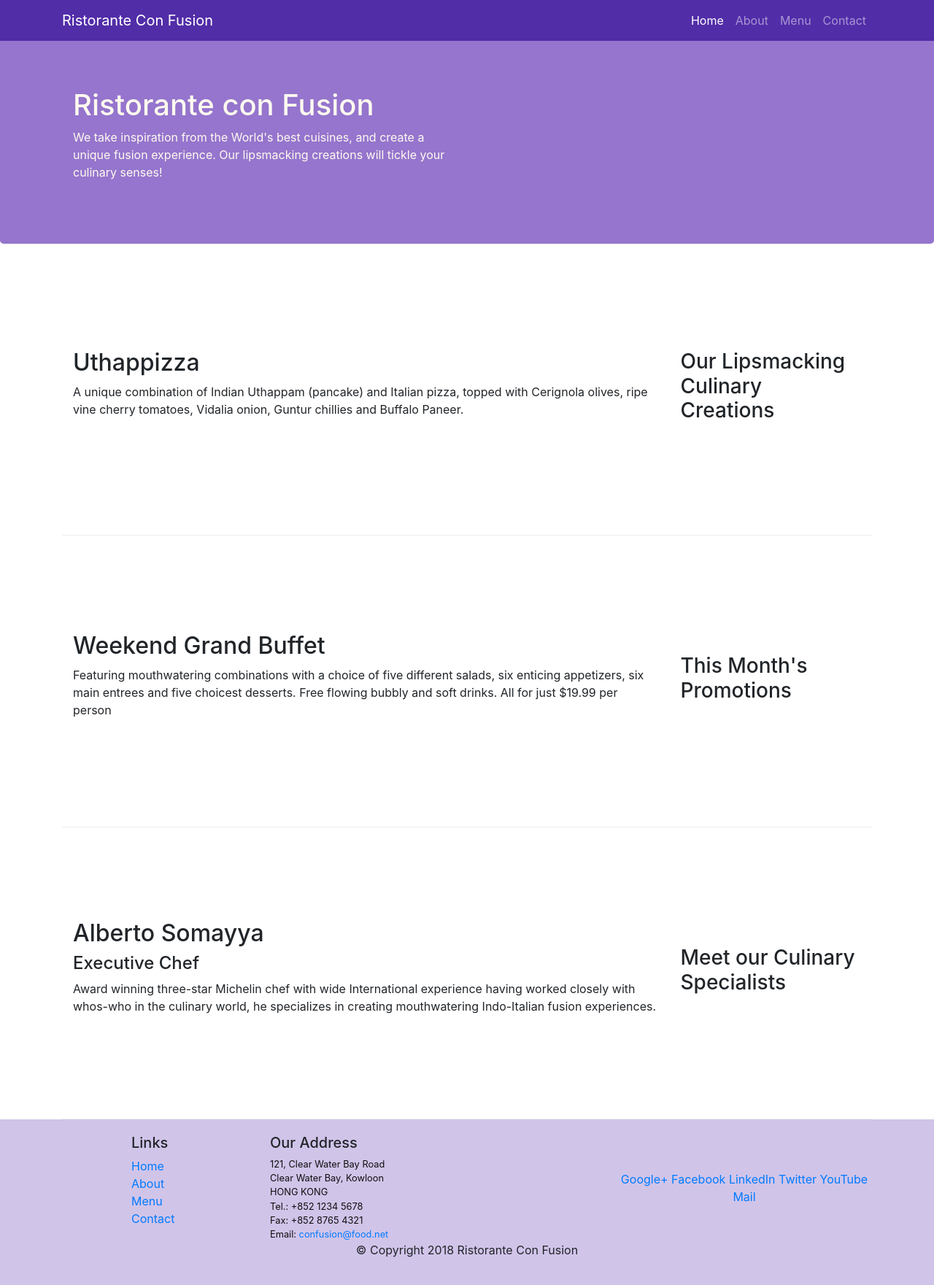
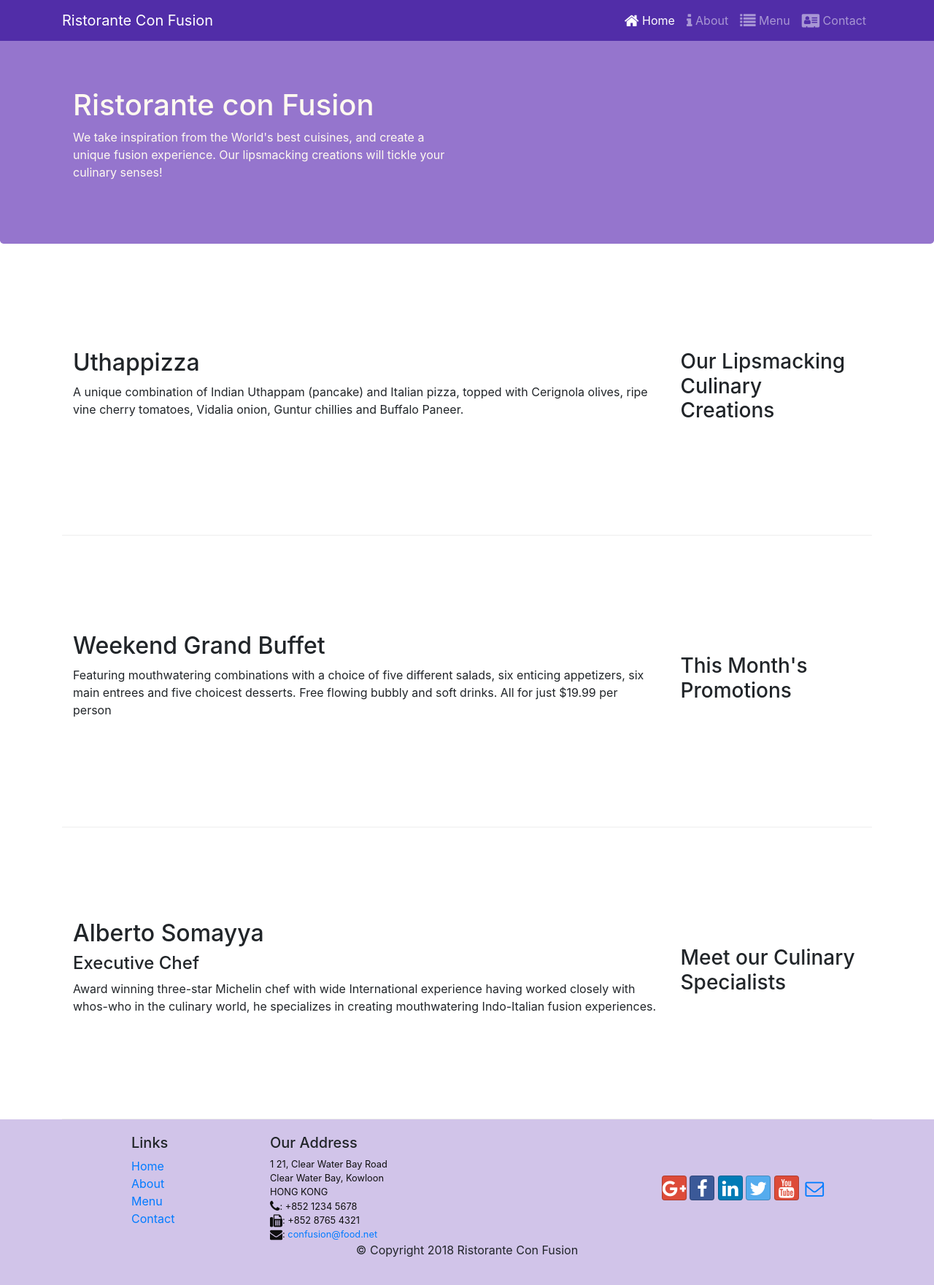
Before and after one commit to learningstuffz/bootstrap4-learn, a website: page index.html in a window 1280 px wide. Shown: the whole page at 73% size. Drawn offline with nearby package versions, Linux system fonts and the light colour scheme.

Commit message:
Icon Fonts

```diff
--- a/index.html
+++ b/index.html
@@ -8,6 +8,8 @@
 
     <!-- Styles -->
     <link rel="stylesheet" href="node_modules/bootstrap/dist/css/bootstrap.min.css">
+    <link rel="stylesheet" href="node_modules/font-awesome/css/font-awesome.min.css">
+    <link rel="stylesheet" href="node_modules/bootstrap-social/bootstrap-social.css">
     <link rel="stylesheet" href="css/styles.css">
     <!-- Title -->
     <title>Ristorante Con Fusion</title>
@@ -22,10 +24,10 @@
             <a class="navbar-brand" href="#">Ristorante Con Fusion</a>
             <div class="collapse navbar-collapse" id="Navbar"></div>
                 <ul class="navbar-nav mr-auto">
-                    <li class="nav-item active"><a class="nav-link" href="#">Home</a></li>
-                    <li class="nav-item"><a class="nav-link" href="./aboutus.html">About</a></li>
-                    <li class="nav-item"><a class="nav-link" href="#">Menu</a></li>
-                    <li class="nav-item"><a class="nav-link" href="#">Contact</a></li>
+                        <li class="nav-item active"><a class="nav-link" href="#"><span class="fa fa-home fa-lg"></span> Home</a></li>
+                        <li class="nav-item"><a class="nav-link" href="./aboutus.html"><span class="fa fa-info fa-lg"></span> About</a></li>
+                        <li class="nav-item"><a class="nav-link" href="#"><span class="fa fa-list fa-lg"></span> Menu</a></li>
+                        <li class="nav-item"><a class="nav-link" href="#"><span class="fa fa-address-card fa-lg"></span> Contact</a></li>
                 </ul>
             </div>
         </div>
@@ -94,22 +96,24 @@
                     <div class="col-7 col-sm-5">
                         <h5>Our Address</h5>
                         <address>
-                          121, Clear Water Bay Road<br>
+                          1 21, Clear Water Bay Road<br>
                           Clear Water Bay, Kowloon<br>
                           HONG KONG<br>
-                          Tel.: +852 1234 5678<br>
-                          Fax: +852 8765 4321<br>
-                          Email: <a href="mailto:confusion@food.net">confusion@food.net</a>
+                            <i class="fa fa-phone fa-lg"></i>: +852 1234 5678<br>
+                            <i class="fa fa-fax fa-lg"></i>: +852 8765 4321<br>
+                            <i class="fa fa-envelope fa-lg"></i>:
+                            <a href="mailto:confusion@food.net">confusion@food.net</a>
+
                        </address>
                     </div>
                     <div class="col-12 col-sm-4 align-self-center">
                         <div class="text-center">
-                            <a href="http://google.com/+">Google+</a>
-                            <a href="http://www.facebook.com/profile.php?id=">Facebook</a>
-                            <a href="http://www.linkedin.com/in/">LinkedIn</a>
-                            <a href="http://twitter.com/">Twitter</a>
-                            <a href="http://youtube.com/">YouTube</a>
-                            <a href="mailto:">Mail</a>
+                            <a class="btn btn-social-icon btn-google" href="http://google.com/+"><i class="fa fa-google-plus"></i></a>
+                            <a class="btn btn-social-icon btn-facebook" href="http://www.facebook.com/profile.php?id="><i class="fa fa-facebook"></i></a>
+                            <a class="btn btn-social-icon btn-linkedin" href="http://www.linkedin.com/in/"><i class="fa fa-linkedin"></i></a>
+                            <a class="btn btn-social-icon btn-twitter" href="http://twitter.com/"><i class="fa fa-twitter"></i></a>
+                            <a class="btn btn-social-icon btn-google" href="http://youtube.com/"><i class="fa fa-youtube"></i></a>
+                            <a class="btn btn-social-icon" href="mailto:"><i class="fa fa-envelope-o"></i></a>
                         </div>
                     </div>
                </div>
--- a/package.json
+++ b/package.json
@@ -19,6 +19,8 @@
   },
   "dependencies": {
     "bootstrap": "^4.0.0",
+    "bootstrap-social": "^5.1.1",
+    "font-awesome": "^4.7.0",
     "jquery": "^3.3.1",
     "popper.js": "^1.12.9"
   }
```
Also changed, not shown: aboutus.html (+17 -14 lines).
